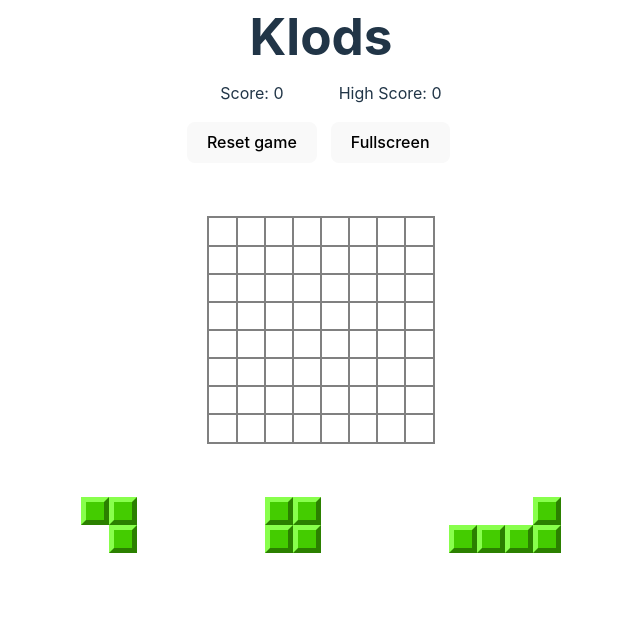
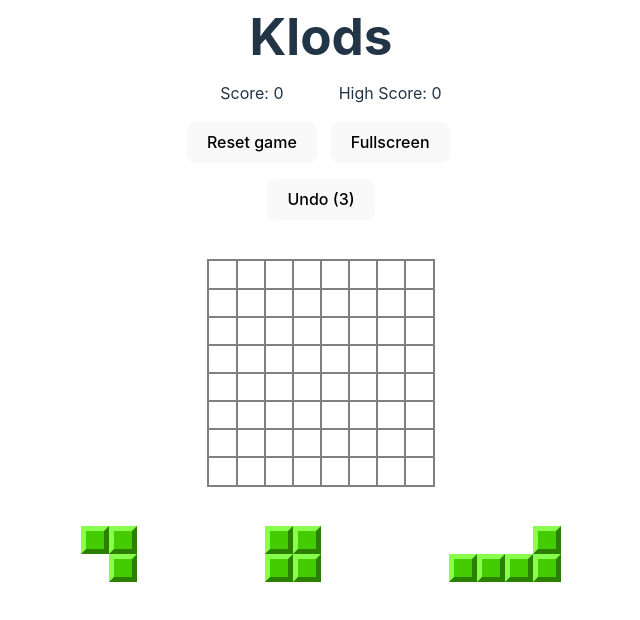
Before and after one commit to joglr/klods, a React (Vite) app: page / in a window 1280 px wide. Shown: the top 620 px of the page, without its empty margins (319-959 px from the left). Built offline with nearby package versions, Linux system fonts and the light colour scheme.

Commit message:
Add undo

```diff
--- a/src/App.css
+++ b/src/App.css
@@ -19,6 +19,10 @@
   height: 100vh;
   width: 100vw;
   overflow: hidden;
+}
+
+.undo {
+  margin-top: 1em;
 }
 
 .app-wrapper {
--- a/src/App.tsx
+++ b/src/App.tsx
@@ -8,8 +8,13 @@ import { boardSize, getSquareSizePixels, highscoreLocalStorageKey } from './cons
 import { usePointerExit } from './hooks'
 import { FullscreenButton } from './components/FullscreenButton'
 
+const INITIAL_UNDOSLEFT = 3
+
 export default function App() {
   const [state, setState] = useState<IState>(getInitialState)
+  const [prevState, setPrevState] = useState<IState>(state)
+  const [undosLeft, setUndosLeft] = useState<number>(INITIAL_UNDOSLEFT)
+  const [queue, setQueue] = useState<any>()
   const boardRef = useRef<HTMLDivElement>(null)
   const [pointer, setPointer] = useState<{
     offset: [number, number],
@@ -59,10 +64,19 @@ export default function App() {
     localStorage.setItem(highscoreLocalStorageKey, highscore)
   }, [state.score, state.highscore])
 
-  const resetGame = () => setState(prevState => ({
-    ...getInitialState(),
-    highscore: Math.max(prevState.highscore, prevState.score)
-  }))
+  const resetGame = () => {
+    setState(prevState => ({
+      ...getInitialState(),
+      highscore: Math.max(prevState.highscore, prevState.score)
+    }))
+    setUndosLeft(INITIAL_UNDOSLEFT)
+  }
+
+  const undo = () => {
+    setState(prevState)
+    setQueue(state.userPieces)
+    setUndosLeft(undosLeft - 1)
+  }
 
   const pointerUpHandler = useCallback(function pointerUpHandler() {
     if (!boardRef.current) return
@@ -83,13 +97,15 @@ export default function App() {
       return ({
         board: newBoard,
         userPieces: userPieces.every(p => p == null)
-          ? getNewPieces()
+          ? getNewPieces(queue)
           : userPieces,
         selectedPieceIndex: null,
         score: prevState.score + rowsAndColsCleared * boardSize,
         highscore: prevState.highscore
       })
     })
+
+    setQueue(null)
 
     // if (shouldSucceed !== fit) {
     //   prompt("red test", newTest)
@@ -123,6 +139,9 @@ export default function App() {
             <button onClick={resetGame}>Reset game</button>
             <FullscreenButton/>
           </div>
+          <button disabled={undosLeft <= 0} className='undo' onClick={undo}>
+            Undo ({undosLeft})
+          </button>
         </header>
         <main className="game">
           <div className="board-wrapper">
@@ -145,7 +164,7 @@ export default function App() {
                 onPointerDown={e => {
                   // Prevent drag behaviour
                   e.preventDefault()
-
+                  setPrevState(state)
                   // Select the piece that was dragged from
                   setState(prevState => ({
                     ...prevState,
@@ -218,9 +237,9 @@ const getOffsetFromPieceInPixels: (p: IPiece, pointerType: string) => [number, n
 const getInitialState: () => IState = () => ({
   highscore: Number(window.localStorage.getItem(highscoreLocalStorageKey)) ?? 0,
   board: createEmptyBoard(boardSize),
-  userPieces: getNewPieces(),
+  userPieces: getNewPieces(null),
   selectedPieceIndex: null,
   score: 0
 })
 
-const getNewPieces = () => drawN(pieces, 3)
+const getNewPieces = (queue: any) => queue ? queue : drawN(pieces, 3)
```
